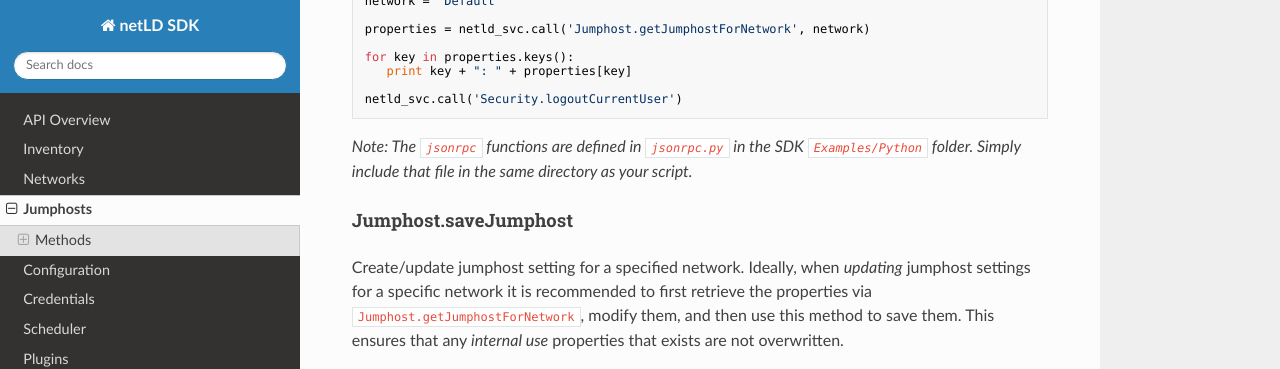
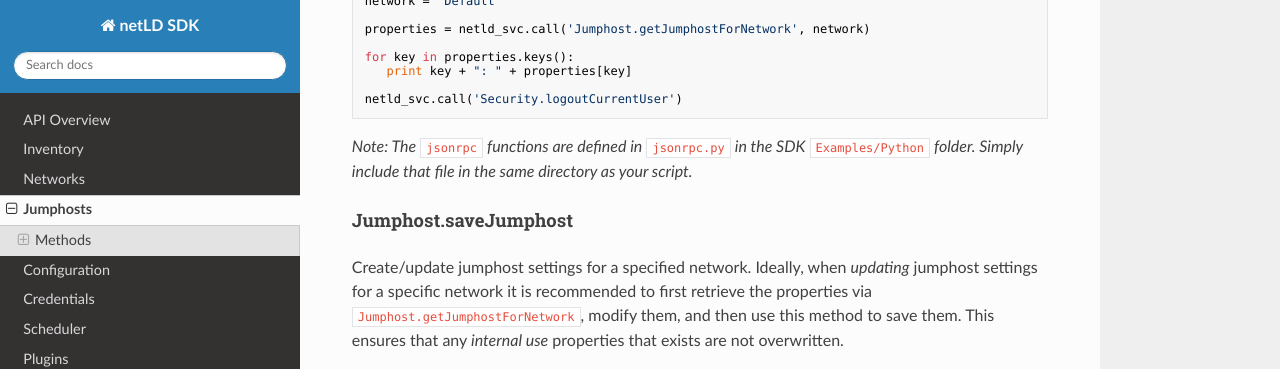
Before and after one commit to logicvein/NetLD-SDK, an MkDocs documentation site: the page built from docs/Jumphost.md, in a window 1280 px wide and 900 px high, scrolled down 699 px. Shown: the top 369 px of the window. Built offline with MkDocs 1.6.1, drawn with Linux system fonts in a browser that asks for light colours; nearby versions of some CDN libraries; old or Windows-style settings are respelled for this version of MkDocs.

Commit message:
Jumphost documentation

````diff
--- a/docs/Jumphost.md
+++ b/docs/Jumphost.md
@@ -31,10 +31,10 @@
 netld_svc.call('Security.logoutCurrentUser')
 ```
 
-*Note: The ``jsonrpc`` functions are defined in ``jsonrpc.py`` in the SDK ``Examples/Python`` folder. Simply include that file in the same directory as your script.*
+*Note: The* ``jsonrpc`` *functions are defined in* ``jsonrpc.py`` *in the SDK* ``Examples/Python`` *folder. Simply include that file in the same directory as your script.*
 
 #### Jumphost.saveJumphost
-Create/update jumphost setting for a specified network. Ideally, when *updating* jumphost settings for a specific network
+Create/update jumphost settings for a specified network. Ideally, when *updating* jumphost settings for a specific network
 it is recommended to first retrieve the properties via ``Jumphost.getJumphostForNetwork``, modify them, and then use this
 method to save them. This ensures that any *internal use* properties that exists are not overwritten.
 
@@ -77,4 +77,4 @@
 
 netld_svc.call('Security.logoutCurrentUser')
 ```
-*Note: The ``jsonrpc`` functions are defined in ``jsonrpc.py`` in the SDK ``Examples/Python`` folder. Simply include that file in the same directory as your script.*
+*Note: The* ``jsonrpc`` *functions are defined in* ``jsonrpc.py`` *in the SDK* ``Examples/Python`` *folder. Simply include that file in the same directory as your script.*
````
Also changed, not shown: docs/TerminalProxy.md (+4 -0 lines).
